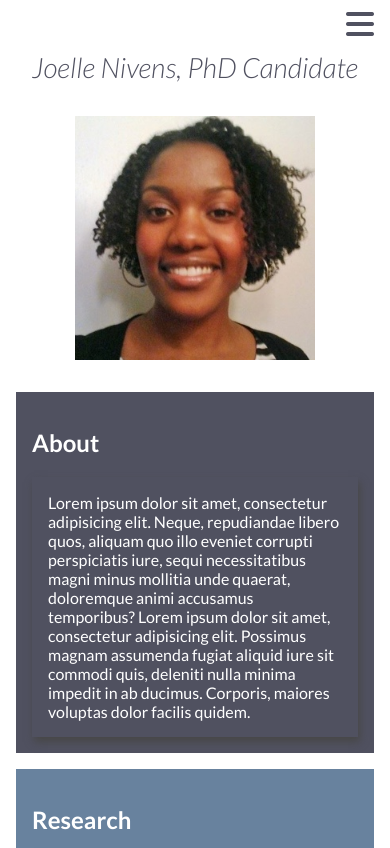
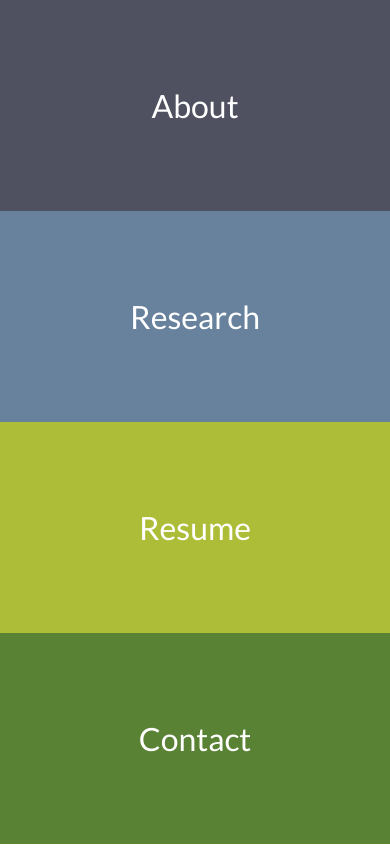
Before and after one commit to thelmaboamah/joelle, a plain HTML site: page index.html in a window 390 px wide. Shown: the top 848 px of the page. Drawn offline with Linux system fonts and the light colour scheme.

Commit message:
building mobile navigation

```diff
--- a/index.html
+++ b/index.html
@@ -16,16 +16,16 @@
 
 		<nav id="mobile_nav">
 			<ul>
-				<li class="nav_item">
+				<li class="nav_item" id="nav_about">
 					<a href="#about">About</a>
 				</li>
-				<li class="nav_item">
+				<li class="nav_item" id="nav_research">
 					<a href="#research">Research</a>
 				</li>
-				<li class="nav_item">
+				<li class="nav_item" id="nav_resume">
 					<a href="#resume">Resume</a>
 				</li>
-				<li class="nav_item">
+				<li class="nav_item" id="nav_contact">
 					<a href="#contact">Contact</a>
 				</li>
 			</ul>
--- a/styles/main.css
+++ b/styles/main.css
@@ -12,6 +12,7 @@ body {
 main {
 	margin: 0 auto;
 	padding: 0 1em;
+	display:none;
 }
 
 /********* Font Styles **************/
@@ -50,7 +51,7 @@ a {
 }
 
 a:hover {
-	/*** TBD ***/
+	text-shadow: 5px 1px 5px rgba(71, 71, 71, 1);
 }
 
 p {
@@ -68,7 +69,30 @@ h3 + {
 
 /*********** Mobile Navigation Styles ********/
 #mobile_nav {
-	display: none;
+	display: block;
+	width:100%;
+	height: 100vh;
+	color: #fff;
+	text-align: center;
+}
+
+#mobile_nav ul {
+	list-style-type: none;
+	margin: 0;
+	padding: 0;
+
+}
+
+.nav_item {
+	height: 25vh;
+	display:flex;
+	flex-direction: column;
+	justify-content: center;
+}
+
+.nav_item a {
+	font-size: 2em;
+	display: inline-block;
 }
 
 .fa-bars {
@@ -76,6 +100,7 @@ h3 + {
 	top: 8px;
 	right: 16px;
 }
+
 
 /******** Image *************/
 img {
@@ -98,19 +123,19 @@ section {
 	margin: 0;
 }
 
-#about {
+#about, #nav_about {
 	background: #505160;
 }
 
-#research {
+#research, #nav_research {
 	background: #68829E;
 }
 
-#resume {
+#resume, #nav_resume {
 	background: #AEBD38;
 }
 
-#contact {
+#contact, #nav_contact {
 	background: #598234;
 }
 
```
